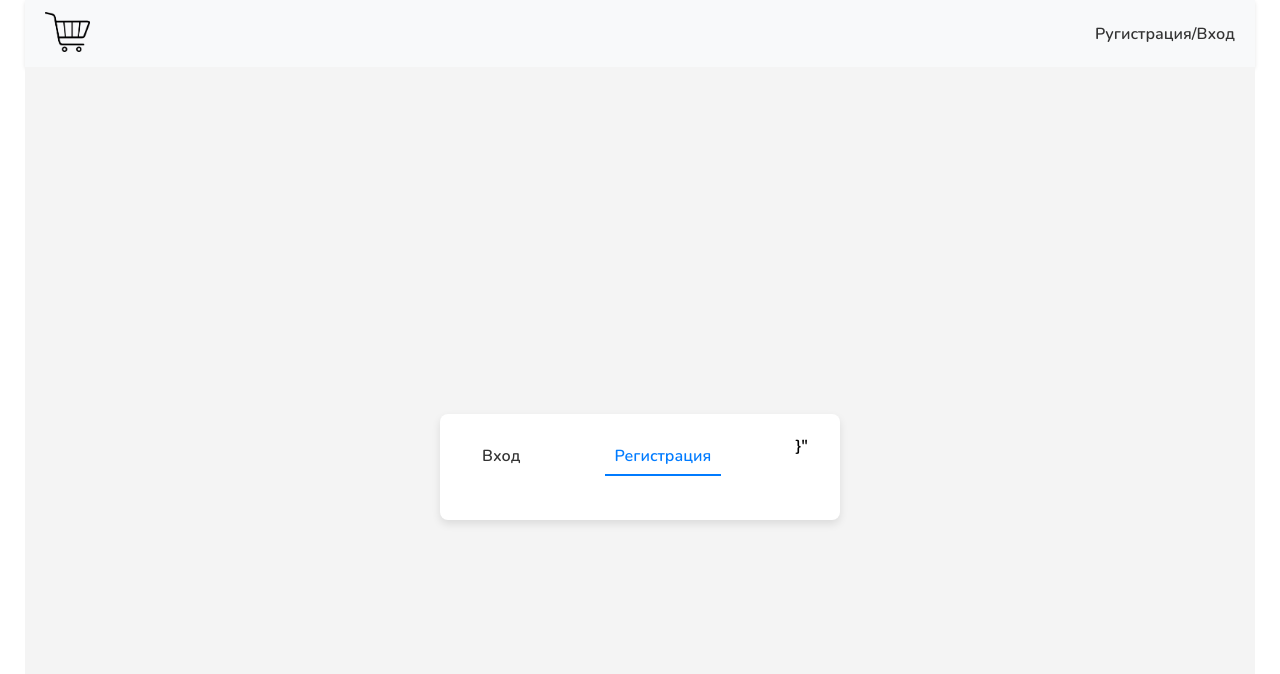
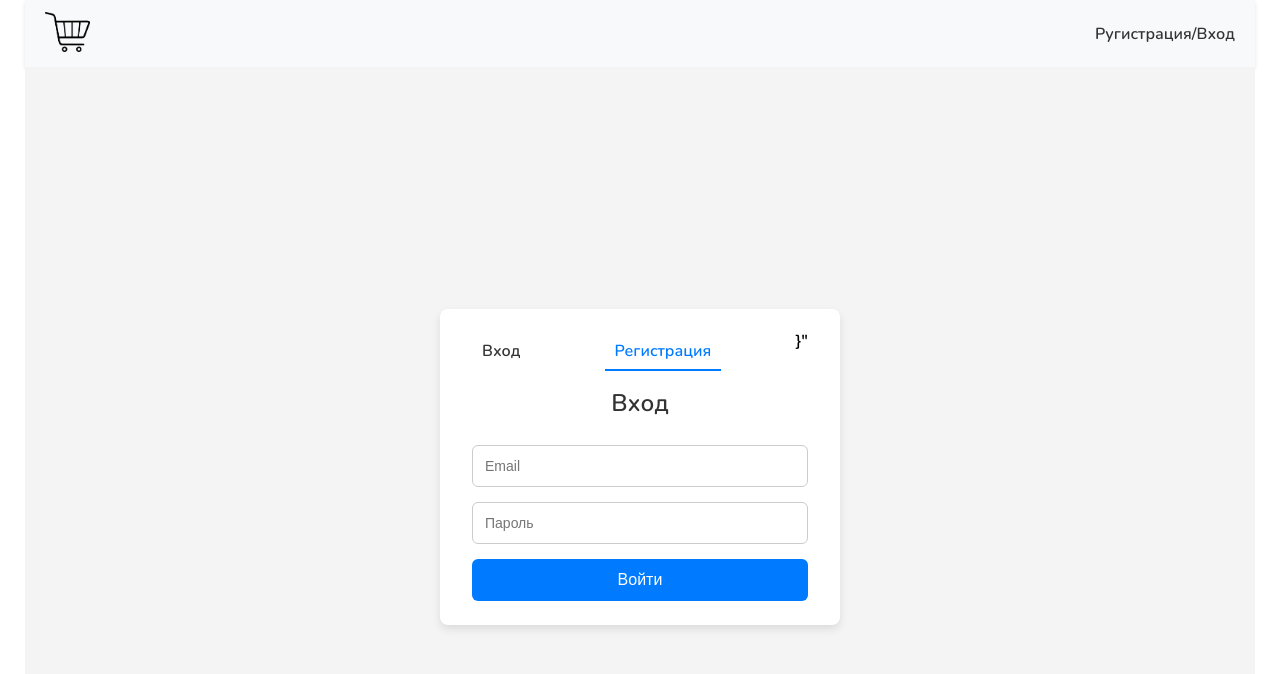
Before and after one commit to mironova2056/practos_4_vue, a Vue app: page /auth/login in a window 1280 px wide. Shown: the top 674 px of the page. Built offline with nearby package versions, Linux system fonts and the light colour scheme.

Commit message:
Login + Regoster form

```diff
--- a/src/components/forms/LoginForm.vue
+++ b/src/components/forms/LoginForm.vue
@@ -1,13 +1,125 @@
+<template>
+  <form @submit.prevent="login">
+    <h2>Вход</h2>
+    <div class="input-group">
+      <input
+          type="email"
+          v-model="loginForm.email"
+          placeholder="Email"
+          required
+          :class="{'input-error': emailError}"
+      />
+      <span v-if="emailError" class="error-message">{{ emailError }}</span>
+    </div>
+    <div class="input-group">
+      <input
+          type="password"
+          v-model="loginForm.password"
+          placeholder="Пароль"
+          required
+          :class="{'input-error': passwordError}"
+      />
+      <span v-if="passwordError" class="error-message">{{ passwordError }}</span>
+    </div>
+    <button type="submit" class="btn">Войти</button>
+    <p v-if="mainStore.loginError" class="error">{{ mainStore.loginError }}</p>
+  </form>
+</template>
+
 <script>
+import {mapStores} from "pinia";
+import {useMainStore} from "@/stores/main-store.js";
+
 export default {
-  name: "LoginForm"
+  name: "LoginForm",
+  data(){
+    return {
+      loginForm:{
+        email:"",
+        password:"",
+      },
+      emailError:"",
+      passwordError:"",
+    };
+  },
+  computed:{
+    ...mapStores(useMainStore),
+  },
+  methods:{
+    validateLogin(){
+      this.emailError = '';
+      this.passwordError = '';
+      let isValid = true;
+
+      const emailPattern = /^[^\s@]+@[^\s@]+\.[^\s@]+$/;
+      if (!emailPattern.test(this.loginForm.email)) {
+        this.emailError = 'Неверный формат email';
+        isValid = false;
+      }
+
+      if (this.loginForm.password.length < 6) {
+        this.passwordError = 'Пароль должен быть не менее 6 символов';
+        isValid = false;
+      }
+      return isValid;
+    },
+    async login(){
+      if(this.validateLogin()){
+        await this.mainStore.login(this.loginForm);
+      }
+    },
+  },
 }
 </script>
 
-<template>
+<style scoped>
+form {
+  display: flex;
+  flex-direction: column;
+  gap: 15px;
+}
 
-</template>
+h2 {
+  text-align: center;
+  margin-bottom: 15px;
+  color: #333;
+}
 
-<style scoped>
+.input-group input {
+  padding: 12px;
+  border-radius: 6px;
+  border: 1px solid #ccc;
+  font-size: 14px;
+  transition: 0.3s;
+  width: 100%;
+}
 
+.input-group input:focus {
+  outline: none;
+  border-color: #007bff;
+}
+
+.btn {
+  padding: 12px;
+  background-color: #007bff;
+  color: #fff;
+  border: none;
+  border-radius: 6px;
+  cursor: pointer;
+  font-size: 16px;
+  transition: 0.3s;
+}
+
+.btn:hover {
+  background-color: #0056b3;
+}
+
+.error-message {
+  color: #dc3545;
+  font-size: 12px;
+}
+
+.input-error {
+  border-color: #dc3545;
+}
 </style>
--- a/src/components/forms/RegisterForm.vue
+++ b/src/components/forms/RegisterForm.vue
@@ -1,13 +1,139 @@
+<template>
+  <form @submit.prevent="register">
+    <h2>Ругистрация</h2>
+    <div class="input-group">
+      <input
+          type="text"
+          v-model="registerForm.fio"
+          placeholder="ФИО"
+          :class="{'input-error': fioError}"
+      />
+      <span v-if="fioError" class="error-message">{{ fioError }}</span>
+    </div>
+    <div class="input-group">
+      <input
+          type="email"
+          v-model="registerForm.email"
+          placeholder="Email"
+          required
+          :class="{'input-error': emailError}"
+      />
+      <span v-if="emailError" class="error-message">{{ emailError }}</span>
+    </div>
+    <div class="input-group">
+      <input
+          type="password"
+          v-model="registerForm.password"
+          placeholder="Пароль (6-20 символов)"
+          required
+          :class="{'input-error': passwordError}"
+      />
+      <span v-if="passwordError" class="error-message">{{ passwordError }}</span>
+      <button type="submit" class="btn">Зарегистрироваться</button>
+    </div>
+  </form>
+</template>
+
 <script>
+import {mapStores} from "pinia";
+import {useMainStore} from "@/stores/main-store.js";
+
 export default {
-  name: "RegisterForm"
+  name: "RegisterForm",
+  data(){
+    return {
+      registerForm:{
+        fio: '',
+        email: '',
+        password: '',
+      },
+      emailError:"",
+      passwordError:"",
+      fioError:"",
+    };
+  },
+  computed:{
+    ...mapStores(useMainStore),
+  },
+  methods:{
+    validateRegister(){
+      this.emailError = '',
+      this.passwordError = '';
+      this.fioError = '';
+      let isValid = true;
+
+      if(!this.registerForm.fio || this.registerForm.fio.trim().length === 0){
+        this.fioError = 'ФИО обязательно';
+        isValid = false;
+      }
+      const emailPattern = /^[^\s@]+@[^\s@]+\.[^\s@]+$/;
+      if(!emailPattern.test(this.registerForm.email)){
+        this.emailError = 'Неверный формат email';
+        isValid = false;
+      }
+      if(this.registerForm.password.length < 6 || this.registerForm.password.length > 20) {
+        this.passwordError = 'Пароль должен быть от 6 до 20 символов';
+        isValid = false;
+      }
+      return isValid;
+    },
+    async register(){
+      if(this.validateRegister()){
+        await this.mainStore.register(this.registerForm);
+      }
+    }
+  }
 }
 </script>
 
-<template>
+<style scoped>
+form {
+  display: flex;
+  flex-direction: column;
+  gap: 15px;
+}
 
-</template>
+h2 {
+  text-align: center;
+  margin-bottom: 15px;
+  color: #333;
+}
 
-<style scoped>
+.input-group input {
+  padding: 12px;
+  border-radius: 6px;
+  border: 1px solid #ccc;
+  font-size: 14px;
+  transition: 0.3s;
+  width: 100%;
+}
 
+.input-group input:focus {
+  outline: none;
+  border-color: #007bff;
+}
+
+.btn {
+  padding: 12px;
+  background-color: #007bff;
+  color: white;
+  border: none;
+  border-radius: 6px;
+  cursor: pointer;
+  font-size: 16px;
+  transition: 0.3s;
+}
+
+.btn:hover {
+  background-color: #0056b3;
+}
+
+.error-message {
+  color: #dc3545;
+  font-size: 12px;
+}
+
+.input-error {
+  border-color: #dc3545;
+}
 </style>
```
